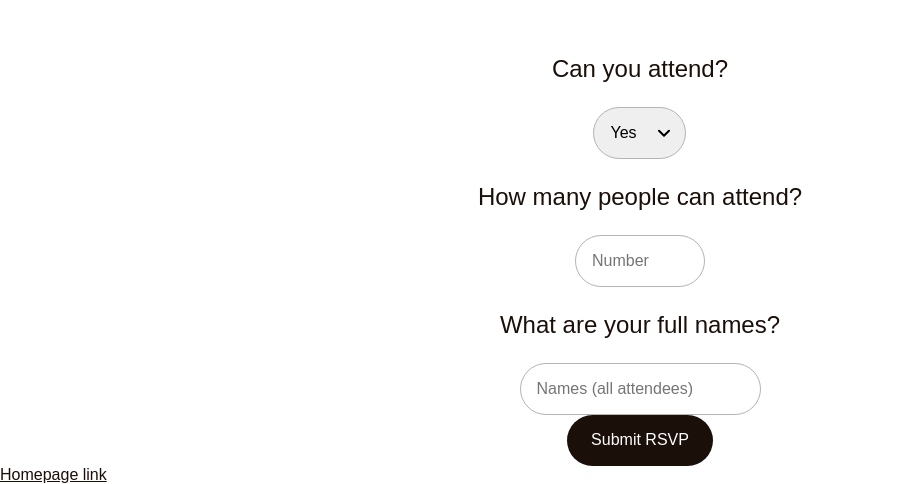
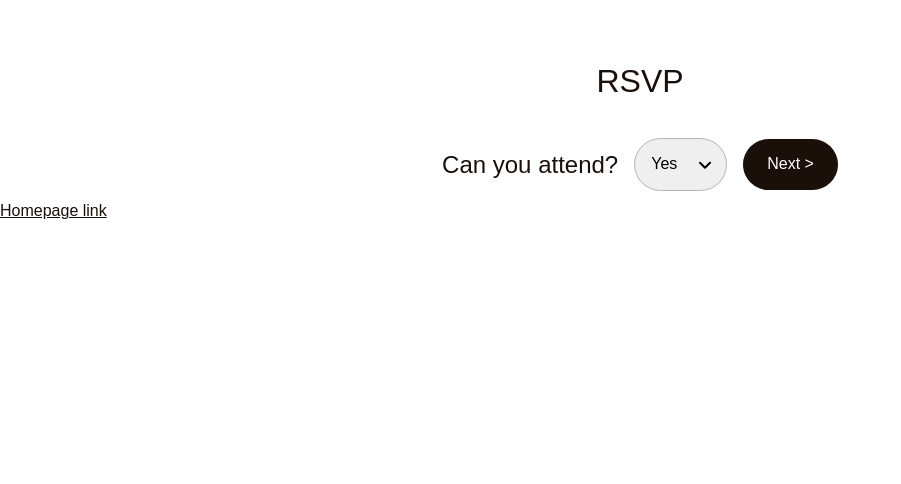
Before and after one commit to Joe-Brady/wedding-site, a React app: page / in a window 1280 px wide. Shown: the part 341-825 px from the top of the page, without its empty margins (0-901 px from the left). After the commit the page ends 800 px from the top, so only its background shows below. Built offline with nearby package versions, Linux system fonts and the light colour scheme.

Commit message:
RSVP styling

```diff
--- a/src/components/atoms/NumberInput/NumberInput.tsx
+++ b/src/components/atoms/NumberInput/NumberInput.tsx
@@ -34,7 +34,6 @@ const NumberInput = ({
     size={size}
     min={min}
     max={max}
-    required
   />
 );
 
--- a/src/components/atoms/Select/Select.tsx
+++ b/src/components/atoms/Select/Select.tsx
@@ -32,7 +32,7 @@ export interface Props {
 
 const Select = ({ name, options }: Props): ReactElement => (
   <SelectContainer>
-    <StyledSelect name={name} required>
+    <StyledSelect name={name}>
       {options.map((option) => (
         <option value={option.value}>{option.text}</option>
       ))}
--- a/src/components/atoms/TextInput/TextInput.tsx
+++ b/src/components/atoms/TextInput/TextInput.tsx
@@ -18,7 +18,6 @@ const TextInput = ({ placeholder, name, password }: Props): ReactElement => (
     type={password ? "password" : "text"}
     placeholder={placeholder}
     name={name}
-    required
   />
 );
 
--- a/src/components/pages/Home/Home.tsx
+++ b/src/components/pages/Home/Home.tsx
@@ -1,7 +1,6 @@
-import React, { ReactElement, FormEvent } from "react";
+import React, { useState, ReactElement } from "react";
 import { Link } from "react-router-dom";
 
-import theme from "../../../theme";
 import { PageUrl } from "../../../types";
 import Page from "../../templates/Page/Page";
 import Typography from "../../core/Typography/Typography";
@@ -10,37 +9,11 @@ import NumberInput from "../../atoms/NumberInput/NumberInput";
 import Button from "../../atoms/Button/Button";
 import Select from "../../atoms/Select/Select";
 import { PageTitleContainer, Label, Form } from "./styles";
+import { submitRsvp } from "./utils";
 
 const Home = (): ReactElement => {
-  async function submitRsvp(event: FormEvent<HTMLFormElement>) {
-    event.preventDefault();
-
-    const formElements = Array.from(
-      event.currentTarget.elements
-    ) as HTMLInputElement[];
-
-    const urlEncodedForm: string = formElements
-      .filter((elem: HTMLInputElement) => !!elem.value)
-      .map(
-        (element) =>
-          encodeURIComponent(element.name) +
-          "=" +
-          encodeURIComponent(element.value || "")
-      )
-      .join("&");
-
-    await fetch("/", {
-      method: "POST",
-      headers: { "Content-Type": "application/x-www-form-urlencoded" },
-      body: urlEncodedForm,
-    })
-      .then(() => {
-        alert("Success!");
-      })
-      .catch(() => {
-        alert("Error occurred. Please try again.");
-      });
-  }
+  const [rsvpStep, setRsvpStep] = useState(1);
+  const nextStep = () => setRsvpStep((currentStep) => currentStep + 1);
 
   return (
     <Page
@@ -54,8 +27,11 @@ const Home = (): ReactElement => {
       headImageSrc="https://www.pngkit.com/png/full/3-30878_water-color-background-png-watercolor-background-png-orange.png"
     >
       <div>
+        <Typography variant="h2" text="RSVP" style={{ textAlign: "center" }} />
+
         <Form name="RSVP" method="POST" onSubmit={submitRsvp}>
           <input type="hidden" name="form-name" value="RSVP" />
+          {rsvpStep === 1 && (
             <Label>
               <Typography variant="h3" text="Can you attend?" />
               <Select
@@ -65,7 +41,11 @@ const Home = (): ReactElement => {
                   { value: "No", text: "No" },
                 ]}
               />
+              <Button text="Next >" onClick={nextStep} />
             </Label>
+          )}
+
+          {rsvpStep === 2 && (
             <Label>
               <Typography variant="h3" text="How many people can attend?" />
               <NumberInput
@@ -75,13 +55,19 @@ const Home = (): ReactElement => {
                 min={0}
                 max={20}
               />
+              <Button text="Next >" onClick={nextStep} />
             </Label>
+          )}
+
+          {rsvpStep === 3 && (
             <Label>
               <Typography variant="h3" text="What are your full names?" />
               <TextInput name="Names" placeholder="Names (all attendees)" />
+              <Button text="Submit RSVP" disabled={false} />
             </Label>
-          <Button text="Submit RSVP" disabled={false} />
+          )}
         </Form>
+
         <Link to={PageUrl.Home}>Homepage link</Link>
       </div>
     </Page>
--- a/src/components/pages/Home/styles.ts
+++ b/src/components/pages/Home/styles.ts
@@ -9,8 +9,9 @@ export const PageTitleContainer = styled("div")`
 `;
 
 export const Label = styled("label")`
-  display: flex;
-  flex-direction: column;
+  display: grid;
+  grid-auto-flow: column;
+  grid-gap: ${({ theme }) => theme.space(2)};
   align-items: center;
 `;
 
--- /dev/null
+++ b/src/components/pages/Home/utils.ts
@@ -0,0 +1,33 @@
+import { FormEvent } from "react";
+
+export const submitRsvp = async (
+  event: FormEvent<HTMLFormElement>
+): Promise<void> => {
+  event.preventDefault();
+
+  const formElements = Array.from(
+    event.currentTarget.elements
+  ) as HTMLInputElement[];
+
+  const urlEncodedForm: string = formElements
+    .filter((elem: HTMLInputElement) => !!elem.value)
+    .map(
+      (element) =>
+        encodeURIComponent(element.name) +
+        "=" +
+        encodeURIComponent(element.value || "")
+    )
+    .join("&");
+
+  await fetch("/", {
+    method: "POST",
+    headers: { "Content-Type": "application/x-www-form-urlencoded" },
+    body: urlEncodedForm,
+  })
+    .then(() => {
+      alert("Success!");
+    })
+    .catch(() => {
+      alert("Error occurred. Please try again.");
+    });
+};
--- a/src/components/templates/Page/styles.ts
+++ b/src/components/templates/Page/styles.ts
@@ -34,7 +34,7 @@ export const Main = styled("main")`
 
 export const HeadContainer = styled("div")`
   position: relative;
-  margin-bottom: ${({ theme }) => theme.space(12)};
+  margin-bottom: ${({ theme }) => theme.space(16)};
 `;
 
 export const HeadImage = styled("img")`
```
Lines whose indentation alone changed are shown as unchanged.
